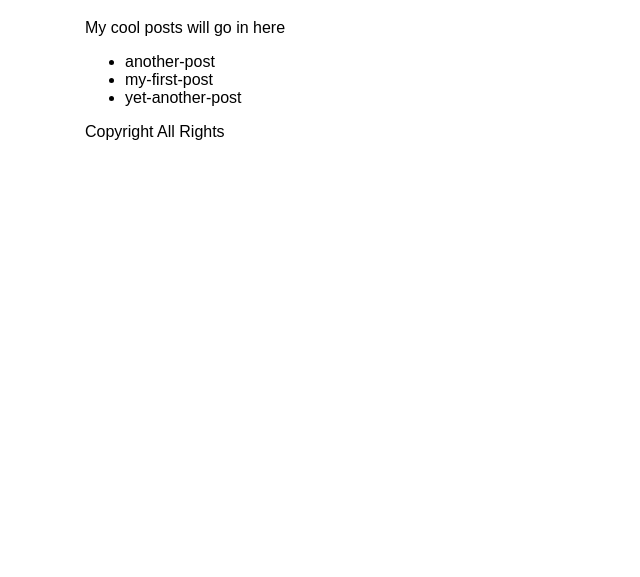
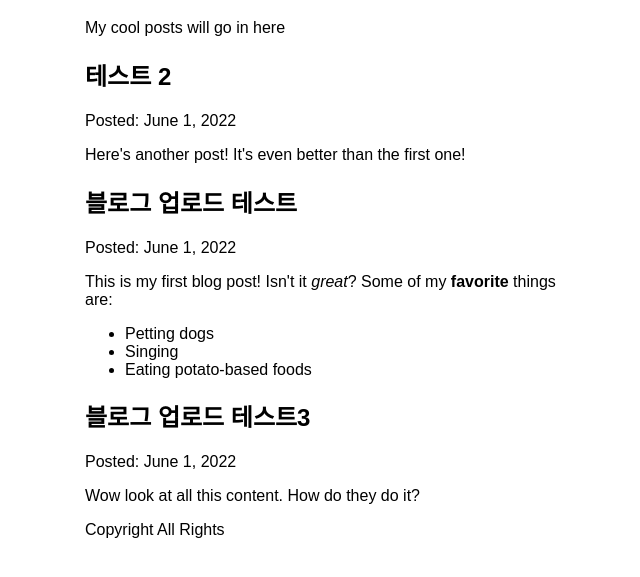
Before and after one commit to Parkseonho/my-blog-2022-05-31, a Gatsby site: page /blog in a window 1280 px wide. Shown: the part 181-758 px from the top of the page, without its empty margins (305-945 px from the left). Built offline with nearby package versions, Linux system fonts and the light colour scheme; Gatsby itself is replaced by a stand-in of ours.

Commit message:
mdx 플러그인 설치 및 내용 표시

```diff
--- a/blog/another-post.mdx
+++ b/blog/another-post.mdx
@@ -0,0 +1,6 @@
+---
+title: "테스트 2"
+date: "2022-06-01"
+---
+
+Here's another post! It's even better than the first one!
--- a/blog/my-first-post.mdx
+++ b/blog/my-first-post.mdx
@@ -0,0 +1,11 @@
+---
+title: "블로그 업로드 테스트"
+date: "2022-06-01"
+---
+
+This is my first blog post! Isn't it _great_?
+Some of my **favorite** things are:
+
+- Petting dogs
+- Singing
+- Eating potato-based foods
--- a/blog/yet-another-post.mdx
+++ b/blog/yet-another-post.mdx
@@ -0,0 +1,7 @@
+---
+title: "블로그 업로드 테스트3"
+
+date: "2022-06-01"
+---
+
+Wow look at all this content. How do they do it?
--- a/gatsby-config.js
+++ b/gatsby-config.js
@@ -14,5 +14,6 @@
         path: `${__dirname}/blog`,
       },
     },
+    "gatsby-plugin-mdx",
   ],
 };
--- a/package.json
+++ b/package.json
@@ -14,12 +14,16 @@
     "clean": "gatsby clean"
   },
   "dependencies": {
+    "@mdx-js/mdx": "^1.6.22",
+    "@mdx-js/react": "^1.6.22",
     "clear": "^0.1.0",
     "gatsby": "^4.15.1",
     "gatsby-plugin-image": "^2.15.0",
+    "gatsby-plugin-mdx": "^3.15.0",
     "gatsby-plugin-sharp": "^4.15.0",
     "gatsby-source-filesystem": "^4.15.0",
     "react": "^18.1.0",
-    "react-dom": "^18.1.0"
+    "react-dom": "^18.1.0",
+    "react-paypal-express-checkout": "^1.0.5"
   }
 }
--- a/src/pages/blog.js
+++ b/src/pages/blog.js
@@ -1,25 +1,33 @@
 import React from "react";
 import { graphql } from "gatsby";
 import Layout from "../components/layout";
+import { MDXRenderer } from "gatsby-plugin-mdx";
 
 const BlogPage = ({ data }) => {
   return (
     <Layout pageTitle="My Blog Posts">
       <p>My cool posts will go in here</p>
-      <ul>
-        {data.allFile.nodes.map((node) => (
-          <li key={node.name}>{node.name}</li>
-        ))}
-      </ul>
+      {data.allMdx.nodes.map((node) => (
+        <article key={node.id}>
+          <h2>{node.frontmatter.title}</h2>
+          <p>Posted: {node.frontmatter.date}</p>
+          <MDXRenderer>{node.body}</MDXRenderer>
+        </article>
+      ))}
     </Layout>
   );
 };
 
 export const query = graphql`
   query {
-    allFile {
+    allMdx(sort: { fields: frontmatter___date, order: DESC }) {
       nodes {
-        name
+        frontmatter {
+          date(formatString: "MMMM D, YYYY")
+          title
+        }
+        id
+        body
       }
     }
   }
```
Also changed, not shown: 1 other file.
